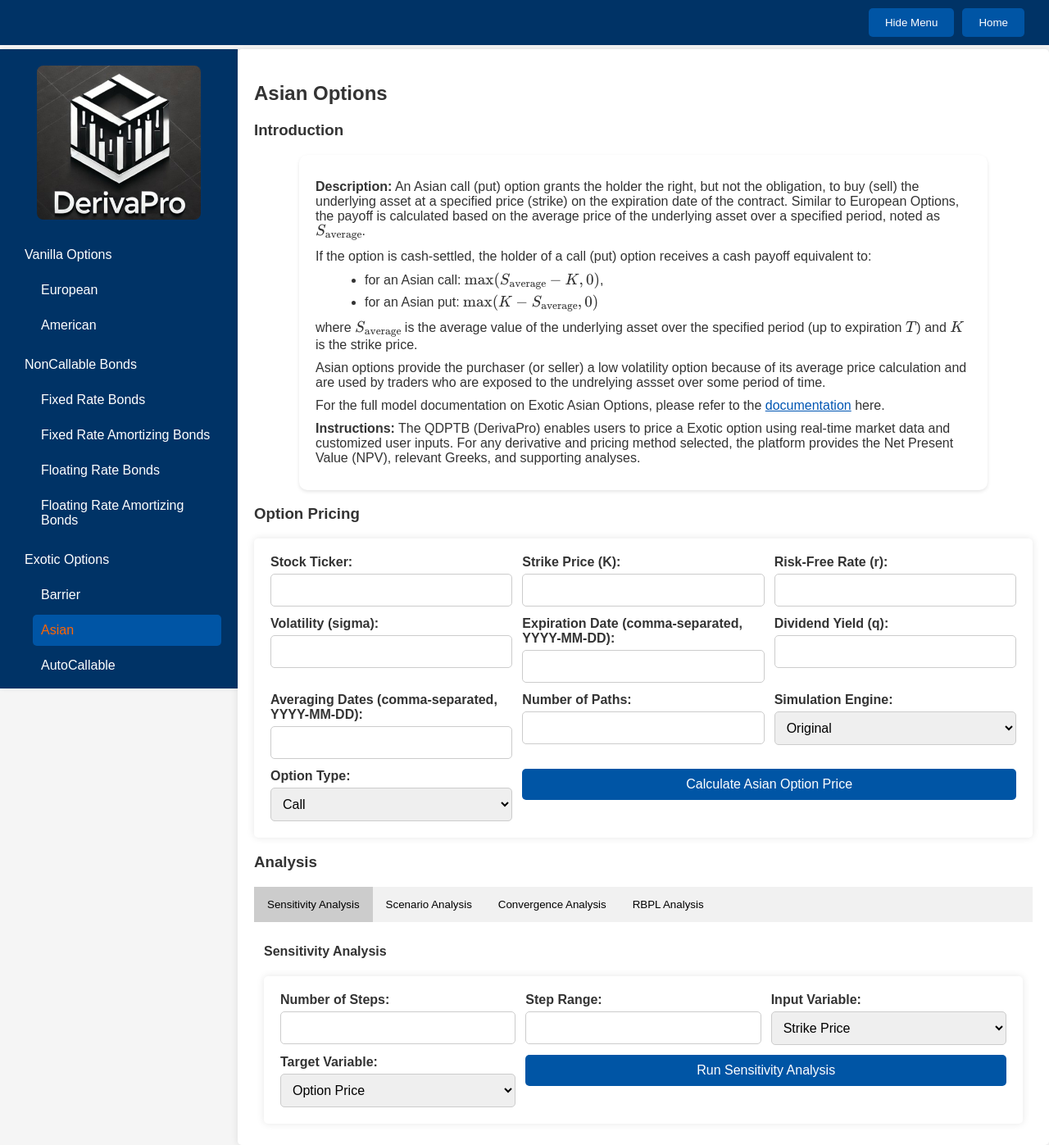
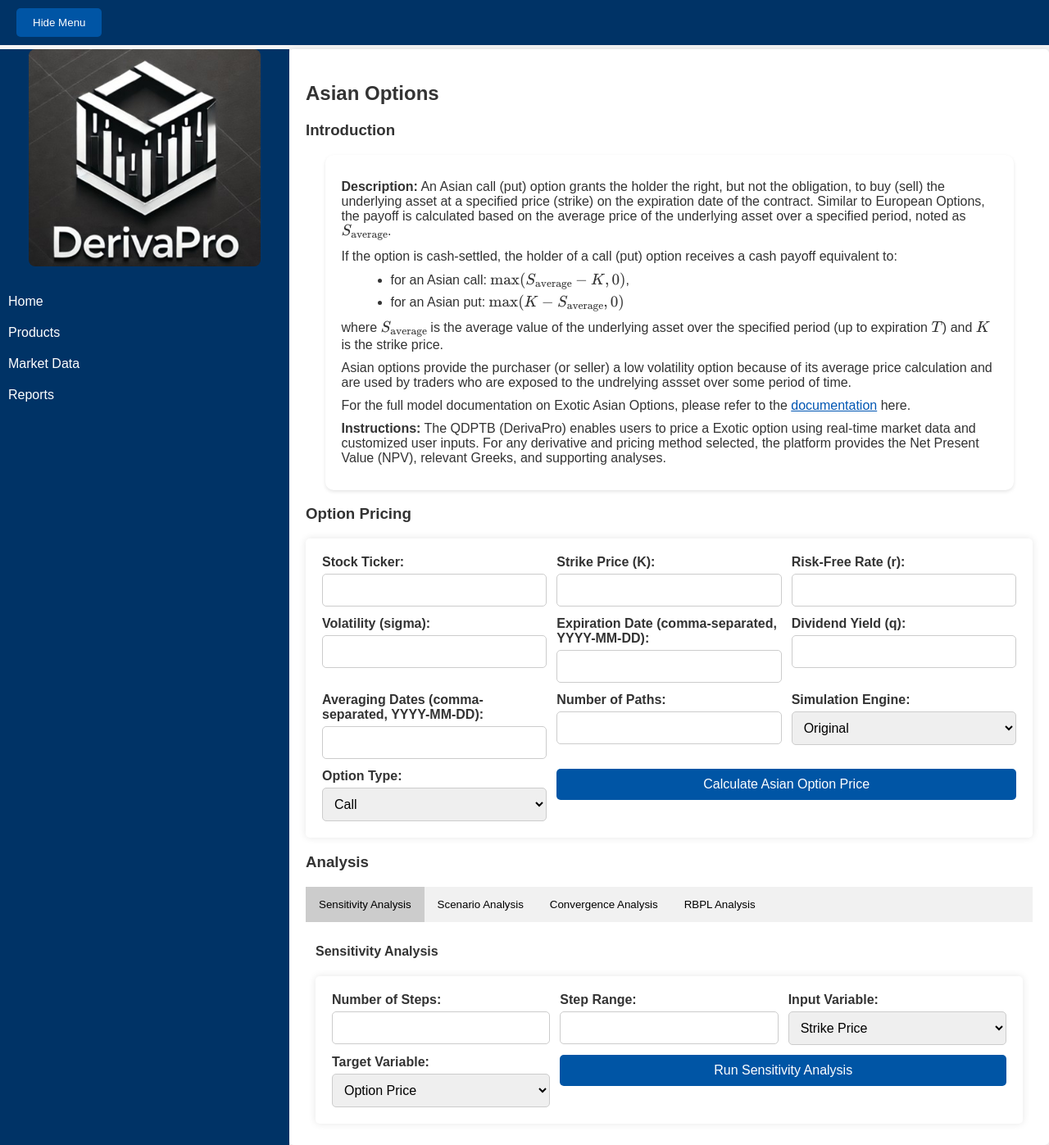
Before and after one commit to derivapro/derivapro-v1, a Flask app: page /exotic-options/asian in a window 1280 px wide. Shown: the whole page at 82% size. Run offline with Flask 2, Linux system fonts and the light colour scheme; parts of the project's set-up code (start-up, migrations or seed data) failed here and were passed over; some libraries are stand-ins or nearby versions.

Commit message:
Added updated routes

```diff
--- a/derivapro/routes/__init__.py
+++ b/derivapro/routes/__init__.py
@@ -18,7 +18,7 @@ def register_routes(app):
     from .rates_api import rates_api_bp
     from .swap_swaptions import swap_swaptions_bp
     from .extract_market_data import extract_market_data_bp
-
+    from .reports import reports_generated_bp
     app.register_blueprint(index_bp, url_prefix='/')
     app.register_blueprint(vanilla_options_bp, url_prefix='/vanilla-options')
     app.register_blueprint(exotic_options_bp, url_prefix='/exotic-options')
@@ -38,3 +38,4 @@ def register_routes(app):
     app.register_blueprint(rates_api_bp)    # /api/rates/...
     app.register_blueprint(swap_swaptions_bp, url_prefix="/swap_swaptions")
     app.register_blueprint(extract_market_data_bp, url_prefix="/extract-market-data")
+    app.register_blueprint(reports_generated_bp, url_prefix = "/reports-generated")
--- a/derivapro/static/styles.css
+++ b/derivapro/static/styles.css
@@ -11,7 +11,7 @@ body {
 
 .top-bar {
     display: flex;
-    justify-content: flex-end;
+    justify-content: flex-start;
     padding: 10px 20px;
     background: #003366;
     color: white;
@@ -84,25 +84,66 @@ body {
 }
 
 /* Styles for headers */
+/* All submenus */
 nav {
-    width: 250px;
-    background: #003366;
-    padding: 20px;
-    box-shadow: 2px 0 5px rgba(0, 0, 0, 0.1);
-    height: calc(100vh - 60px);
-    overflow-y: auto;
+    background-color: #003366;  /* the blue you want */
     color: white;
+    position: relative;         /* allows z-index to work */
+    z-index: 1000;              /* ensures it sits above main content */
 }
-
 nav ul {
     list-style-type: none;
     padding: 0;
 }
 
+/* Ensure top-level <li> is relative */
 nav ul li {
-    margin: 10px 0;
+    position: relative;
 }
 
+/* Hide all submenus by default */
+nav ul ul {
+    display: none;
+    position: absolute;
+    left: 100%;        /* Position to the right of the nav */
+    top: 0;            /* Align with the parent item */
+    background-color: #0055a5;
+    min-width: 200px;
+    box-shadow: 0 2px 8px rgba(0,0,0,0.15);
+    z-index: 1001;     /* Higher z-index to appear above nav */
+    margin-left: 0;    /* No gap between nav and dropdown */
+    padding: 10px 0;   /* Add some vertical padding */
+}
+
+
+/* Show first-level submenu on hover */
+nav ul li:hover > ul {
+    display: block;
+}
+
+/* Nested submenu (second level) to the right */
+nav ul ul li {
+    position: relative; /* for further nested ul */
+}
+
+nav ul ul li:hover > ul {
+    display: block;
+    left: 100%;  /* open to the right */
+    top: 0;
+}
+/* Style links inside dropdowns */
+nav ul ul li a {
+    display: block;
+    padding: 8px 12px;
+    color: #f1f1f1;
+    text-decoration: none;
+}
+
+nav ul ul li a:hover {
+    background-color: #0055a5;
+}
+
+/* Top-level links */
 nav ul li a {
     text-decoration: none;
     color: white;
@@ -112,7 +153,8 @@ nav ul li a {
     transition: background 0.3s, color 0.3s;
 }
 
-nav ul li a:hover, nav ul li a.selected {
+nav ul li a:hover,
+nav ul li a.selected {
     background: #0055a5;
     color: #ff6600;
 }
@@ -131,8 +173,10 @@ main {
     flex: 1;
     padding: 20px;
     background-color: white;
-    box-shadow: 0 0 10px rgba(0, 0, 0, 0.1);
+    box-shadow: 0 0 10px rgba(0,0,0,0.1);
     border-radius: 5px;
+    position: relative;   /* keep it below nav dropdowns */
+    z-index: 1;           /* lower than nav dropdowns */
 }
 
 .hidden {
--- a/derivapro/templates/base.html
+++ b/derivapro/templates/base.html
@@ -27,93 +27,130 @@
 <body>
     <div class="top-bar">
         <button id="toggleMenu">Hide Menu</button>
-        <a href="{{ url_for('index.index') }}"><button class="home-button">Home</button></a>
+        <!-- <a href="{{ url_for('index.index') }}"><button class="home-button">Home</button></a> -->
     </div>
     <div class="content">
         <nav id="navPanel">
-            <!-- Add logo image at the top -->
+            <!-- Logo -->
             <div class="logo-container">
                 <img src="{{ url_for('static', filename='logo.jpg') }}" alt="Logo" class="nav-logo">
             </div>
-            <!-- Navigation Panel -->
+
+            <ul>
+                <li><a href="{{ url_for('index.index') }}">Home</a></li>
+                <!-- Top-level Products menu -->
+                <li>
+                    <a href="#">Products</a>
+                    <ul>
+                        <!-- 1. Options -->
+                        <li>
+                            <a href="#">Options</a>
                             <ul>
                                 <li>
-                    <a href="{{ url_for('vanilla_options.vanilla_options') }}" class="nav-link">Vanilla Options</a>
+                                    <a href="{{ url_for('vanilla_options.vanilla_options') }}">Vanilla Options</a>
                                     <ul>
-                        <li><a href="{{ url_for('vanilla_options.european_options') }}" class="nav-link">European</a></li>
-                        <li><a href="{{ url_for('vanilla_options.american_options') }}" class="nav-link">American</a></li>
+                                        <li><a href="{{ url_for('vanilla_options.european_options') }}">European</a></li>
+                                        <li><a href="{{ url_for('vanilla_options.american_options') }}">American</a></li>
                                     </ul>
                                 </li>
                                 <li>
-                    <a href="{{ url_for('nc_bonds.nc_bonds') }}" class="nav-link">NonCallable Bonds</a>
+                                    <a href="{{ url_for('exotic_options.exotic_options') }}">Exotic Options</a>
                                     <ul>
-                        <li><a href="{{ url_for('nc_bonds.nc_fixed_bonds') }}" class="nav-link">Fixed Rate Bonds</a></li>
-                        <li><a href="{{ url_for('nc_bonds.nc_fixed_amort_bonds') }}" class="nav-link">Fixed Rate Amortizing Bonds</a></li>
-                        <li><a href="{{ url_for('nc_bonds.nc_floating_bonds') }}" class="nav-link">Floating Rate Bonds</a></li>
-                        <li><a href="{{ url_for('nc_bonds.nc_floating_amort_bonds') }}" class="nav-link">Floating Rate Amortizing Bonds</a></li>
+                                        <li><a href="{{ url_for('exotic_options.barrier_options') }}">Barrier</a></li>
+                                        <li><a href="{{ url_for('exotic_options.asian_options') }}">Asian</a></li>
+                                        <li><a href="{{ url_for('exotic_options.autocallable_options') }}">Autocallable</a></li>
+                                    </ul>
+                                </li>
+                            </ul>
+                        </li>
+
+                        <!-- 2. Bonds / Fixed Income -->
+                        <li>
+                            <a href="#">Bonds / Fixed Income</a>
+                            <ul>
+                                <li>
+                                    <a href="{{ url_for('nc_bonds.nc_bonds') }}">Non-Callable Bonds</a>
+                                    <ul>
+                                        <li><a href="{{ url_for('nc_bonds.nc_fixed_bonds') }}">Fixed Rate</a></li>
+                                        <li><a href="{{ url_for('nc_bonds.nc_fixed_amort_bonds') }}">Fixed Rate Amortizing</a></li>
+                                        <li><a href="{{ url_for('nc_bonds.nc_floating_bonds') }}">Floating Rate</a></li>
+                                        <li><a href="{{ url_for('nc_bonds.nc_floating_amort_bonds') }}">Floating Rate Amortizing</a></li>
+                                    </ul>
+                                </li>
+                            </ul>
+                        </li>
+
+                        <!-- 3. Interest Rate Derivatives -->
+                        <li>
+                            <a href="#">Interest Rate Derivatives</a>
+                            <ul>
+                                <li>
+                                    <a href="{{ url_for('swap_swaptions.swap_swaptions') }}">Swaps / Swaptions</a>
+                                    <ul>
+                                        <li><a href="{{ url_for('rates.swap_page') }}">Swaps Analytical</a></li>
+                                        <li><a href="{{ url_for('swaps.swaps') }}">Swaps M2M</a></li>
+                                        <li><a href="{{ url_for('rates.swaption_page') }}">Swaptions Analytical</a></li>
+                                        <li><a href="{{ url_for('swaptions.swaptions') }}">Swaptions M2M</a></li>
                                     </ul>
                                 </li>
                                 <li>
-                    <a href="{{ url_for('exotic_options.exotic_options') }}" class="nav-link">Exotic Options</a>
+                                    <a href="{{ url_for('futures_forwards.futures_forwards') }}">Futures / Forwards</a>
                                     <ul>
-                        <li><a href="{{ url_for('exotic_options.barrier_options') }}" class="nav-link">Barrier</a></li>
-                        <li><a href="{{ url_for('exotic_options.asian_options') }}" class="nav-link">Asian</a></li>
-                        <li><a href="{{ url_for('exotic_options.autocallable_options') }}" class="nav-link">AutoCallable</a></li>
+                                        <li><a href="{{ url_for('futures_forwards.forwards') }}">Forwards</a></li>
+                                        <li><a href="{{ url_for('futures_forwards.futures') }}">Futures</a></li>
                                     </ul>
                                 </li>
-                <li>
-                    <a href="{{ url_for('futures_forwards.futures_forwards') }}" class="nav-link">Futures and Forwards</a>
-                    <ul>
-                        <li><a href="{{ url_for('futures_forwards.forwards') }}" class="nav-link">Forwards</a></li>
-                        <li><a href="{{ url_for('futures_forwards.futures') }}" class="nav-link">Futures</a></li>
-                    </ul>
-                </li>
-                <li>
-                    <a href="{{ url_for('credit_derivatives.credit_derivatives') }}" class="nav-link">Credit Derivatives</a>
-                    <ul>
-                        <li><a href="{{ url_for('credit_derivatives.creditDefaultSwaps') }}" class="nav-link">Credit Default Swap</a></li>
-                        <li><a href="{{ url_for('credit_derivatives.syntheticCDO') }}" class="nav-link">Synthetic CDO</a></li>
-                        <li><a href="{{ url_for('credit_derivatives.creditLinkedNotes') }}" class="nav-link">Credit Linked Notes</a></li>
                             </ul>
                         </li>
 
+                        <!-- 4. Credit Derivatives -->
                         <li>
-                    <a href="{{ url_for('swap_swaptions.swap_swaptions') }}" class="nav-link">Swaps/Swaptions</a>
+                            <a href="#">Credit Derivatives</a>
                             <ul>
-
-                        <li><a href="{{ url_for('rates.swap_page') }}" class="nav-link">Swaps Analytical</a></li>
-                        <li><a href="{{ url_for('swaps.swaps') }}" class="nav-link">Swaps M2M</a></li>
-                        <li><a href="{{ url_for('rates.swaption_page') }}" class="nav-link">Swaptions Analytical</a></li>
-                        <li><a href="{{ url_for('swaptions.swaptions') }}" class="nav-link">Swaptions M2M</a></li>
+                                <li><a href="{{ url_for('credit_derivatives.creditDefaultSwaps') }}">CDS (Credit Default Swap)</a></li>
+                                <li><a href="{{ url_for('credit_derivatives.syntheticCDO') }}">Synthetic CDO</a></li>
+                                <li><a href="{{ url_for('credit_derivatives.creditLinkedNotes') }}">CLN (Credit-Linked Note)</a></li>
                             </ul>
                         </li>
 
-                <!-- <li><a href="{{ url_for('swaps.swaps') }}" class="nav-link">Swaps M2M</a></li>
-                <li><a href="{{ url_for('swaptions.swaptions') }}" class="nav-link">Swaptions M2M</a></li> -->
+                        <!-- 5. Volatility / Risk Products -->
                         <li>
-                    <a href="{{ url_for('volatility_derivatives.volatility_derivatives') }}" class="nav-link">Volatility Derivatives</a>
+                            <a href="#">Volatility / Risk Products</a>
                             <ul>
-                        <li><a href="{{ url_for('volatility_derivatives.variance_swaps') }}" class="nav-link">Variance Swaps</a></li>
+                                <li>
+                                    <a href="{{ url_for('volatility_derivatives.volatility_derivatives') }}">Volatility Derivatives</a>
+                                    <ul>
+                                        <li><a href="{{ url_for('volatility_derivatives.variance_swaps') }}">Variance Swaps</a></li>
+                                    </ul>
+                                </li>
+                                <li><a href="{{ url_for('volatility_surface.volatility_surface') }}">Volatility Surface</a></li>
                             </ul>
                         </li>
 
-               <!-- <li>
-                <a href="{{ url_for('rates.swap_page') }}" class="nav-link">
-                 Swaps/Swaptions
+                        <!-- 6. Market Curves / Term Structures -->
+                        <li><a href="{{ url_for('term_structure.calculate_term_structure') }}">Term Structure</a></li>
+
+                        <!-- 7. Prepament Models -->
+                         <li>
+                            <a href="#">Prepayment Products
+                            <ul>
+                                <a href="{{ url_for('prepayment.prepayment') }}" class="nav-link">Prepayment</a></li>
+                                <li><a href="{{ url_for('prepayment_v2.prepayment_model_validator') }}" class="nav-link">Prepayment Model Validator</a></li>
+                            </ul>
                             </a>
-                <ul>
-                 <li><a href="{{ url_for('rates.swap_page') }}" class="nav-link">Swaps Analytical</a></li>
-                 <li><a href="{{ url_for('rates.swaption_page') }}" class="nav-link">Swaption Analytical</a></li>
+                         </li>
+                        <li>
                     </ul>
-              </li> -->
-                <li><a href="{{ url_for('volatility_surface.volatility_surface') }}" class="nav-link">Volatility Surface</a></li>
-                <li><a href="{{ url_for('equity_derivatives.equity_derivatives') }}" class="nav-link">Equity Derivatives</a></li>
-                <li><a href="{{ url_for('prepayment.prepayment') }}" class="nav-link">Prepayment</a></li>
-                <li><a href="{{ url_for('term_structure.calculate_term_structure') }}" class="nav-link">Term Structure</a></li>
-                <li><a href="{{ url_for('prepayment_v2.prepayment_model_validator') }}" class="nav-link">Prepayment Model Validator</a></li>
-                <li><a href="{{ url_for('extract_market_data.extract_treasury_data') }}" class="nav-link">Extract Market Data</a></li>
+                </li>
+
+                <!-- Standalone / separate menu items -->
+
+                <li><a href="{{ url_for('extract_market_data.extract_treasury_data') }}" class="nav-link">Market Data</a></li>
+                <li><a href="{{ url_for('reports_generated.reports_generated') }}" class="nav-link">Reports</a></li>
             </ul>
         </nav>
+
+
         <main>
             {% block content %}{% endblock %}
         </main>
--- /dev/null
+++ b/derivapro/templates/reports_generated.html
@@ -0,0 +1,6 @@
+{% extends "base.html" %}
+
+{% block content %}
+<h2>Reports</h2>
+<p>This is a placeholder for viewing generated reports.</p>
+{% endblock %}
```
Also changed, not shown: derivapro/routes/reports.py (added, +15 -0 lines), derivapro/routes/reports_generated.md (added, +5 -0 lines). Lines whose indentation alone changed are shown as unchanged.
